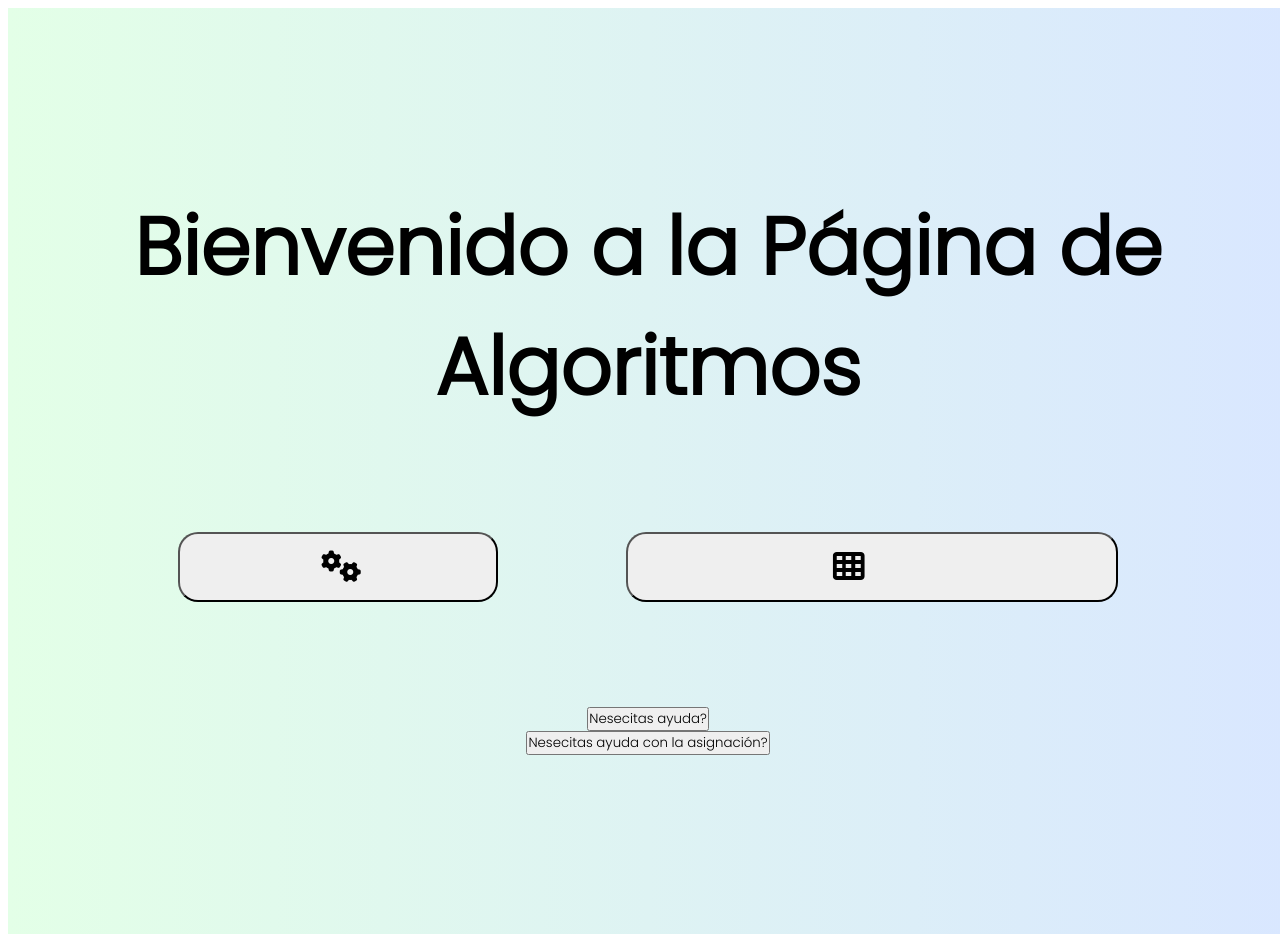
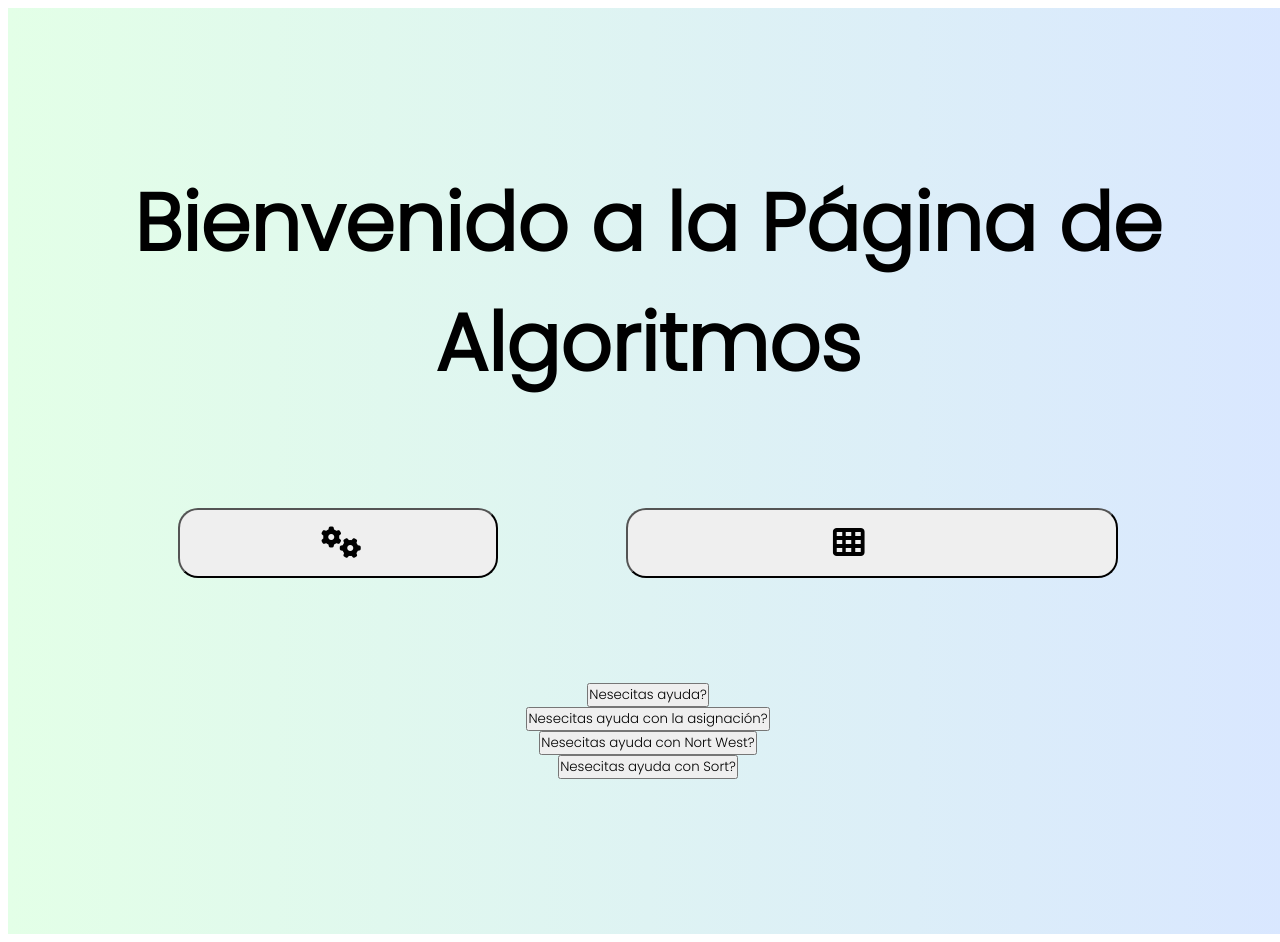
Before and after one commit to Daniel171202/Grafos-Analisis-Algoritmos, a Vue app in the folder frontend/: page / in a window 1280 px wide. Shown: the top 942 px of the page. Built offline with nearby package versions, Linux system fonts and the light colour scheme; what v-network-graph would draw is missing.

Commit message:
Manuales
Manuales de los dos algoritmos

```diff
--- a/frontend/src/components/homePage.vue
+++ b/frontend/src/components/homePage.vue
@@ -50,6 +50,12 @@
         </button>
         <button class="help"  @click="redirectToDriveFile1">Nesecitas ayuda con la asignación?
         </button>
+        <button class="help" @click="redirectToDriveFile2">
+          Nesecitas ayuda con Nort West?
+        </button>
+        <button class="help" @click="redirectToDriveFile3">
+          Nesecitas ayuda con Sort?
+        </button>
       </div>
     </body>
   </div>
@@ -78,6 +84,22 @@ export default {
     },
     goToPage(route) {
       this.$router.push(route);
+    },
+    redirectToDriveFile2() {
+      // Reemplaza 'URL_DEL_ARCHIVO_EN_GOOGLE_DRIVE' con el enlace público a tu archivo en Google Drive
+      const driveFileUrl =
+        "https://drive.google.com/file/d/1OIjPrl47VJXrAx5eaeA2cNMhvO00Eh7r/view?usp=sharing";
+
+      // Abre el enlace en una nueva ventana o pestaña
+      window.open(driveFileUrl, "_blank");
+    },
+    redirectToDriveFile3() {
+      // Reemplaza 'URL_DEL_ARCHIVO_EN_GOOGLE_DRIVE' con el enlace público a tu archivo en Google Drive
+      const driveFileUrl =
+        "https://drive.google.com/file/d/1RSOpEUO1dIdrDlYVIf0ejFsUl41zXaPS/view?usp=sharing";
+
+      // Abre el enlace en una nueva ventana o pestaña
+      window.open(driveFileUrl, '_blank');
     },
   },
 };
```
